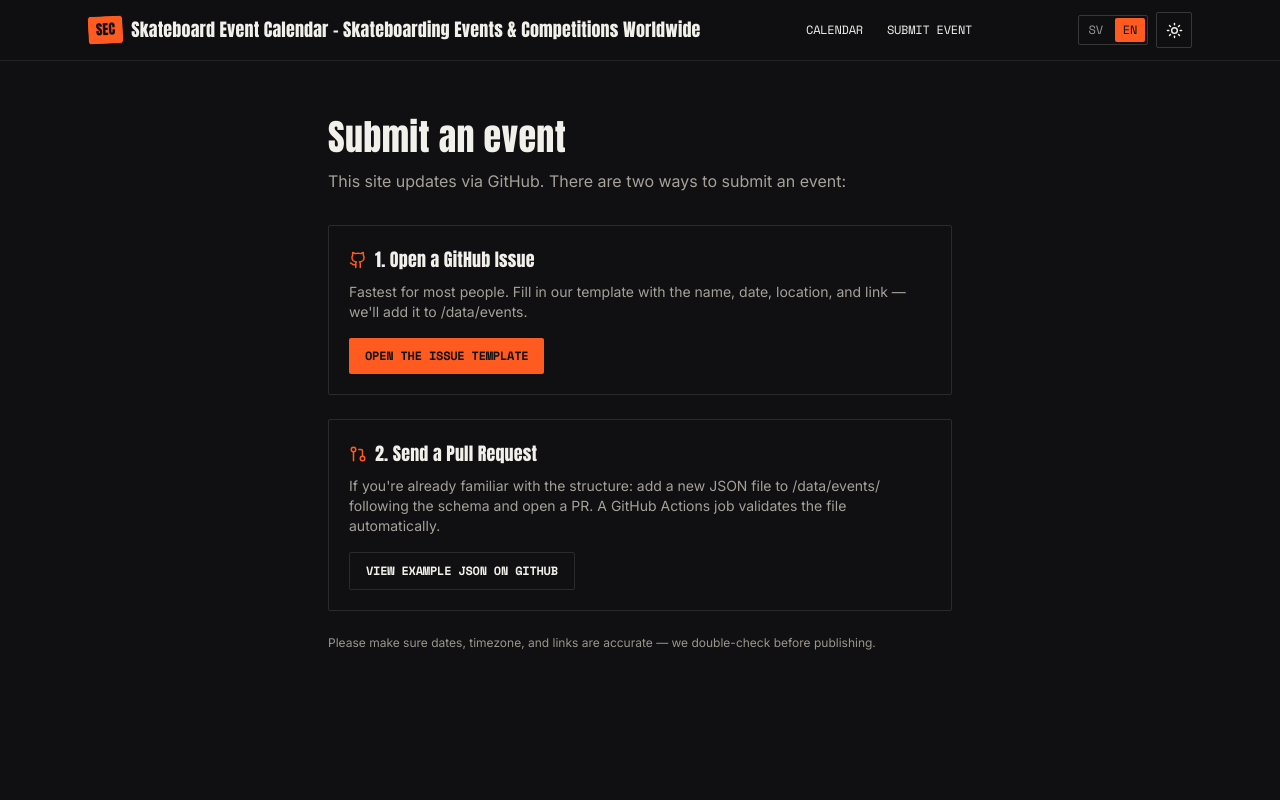
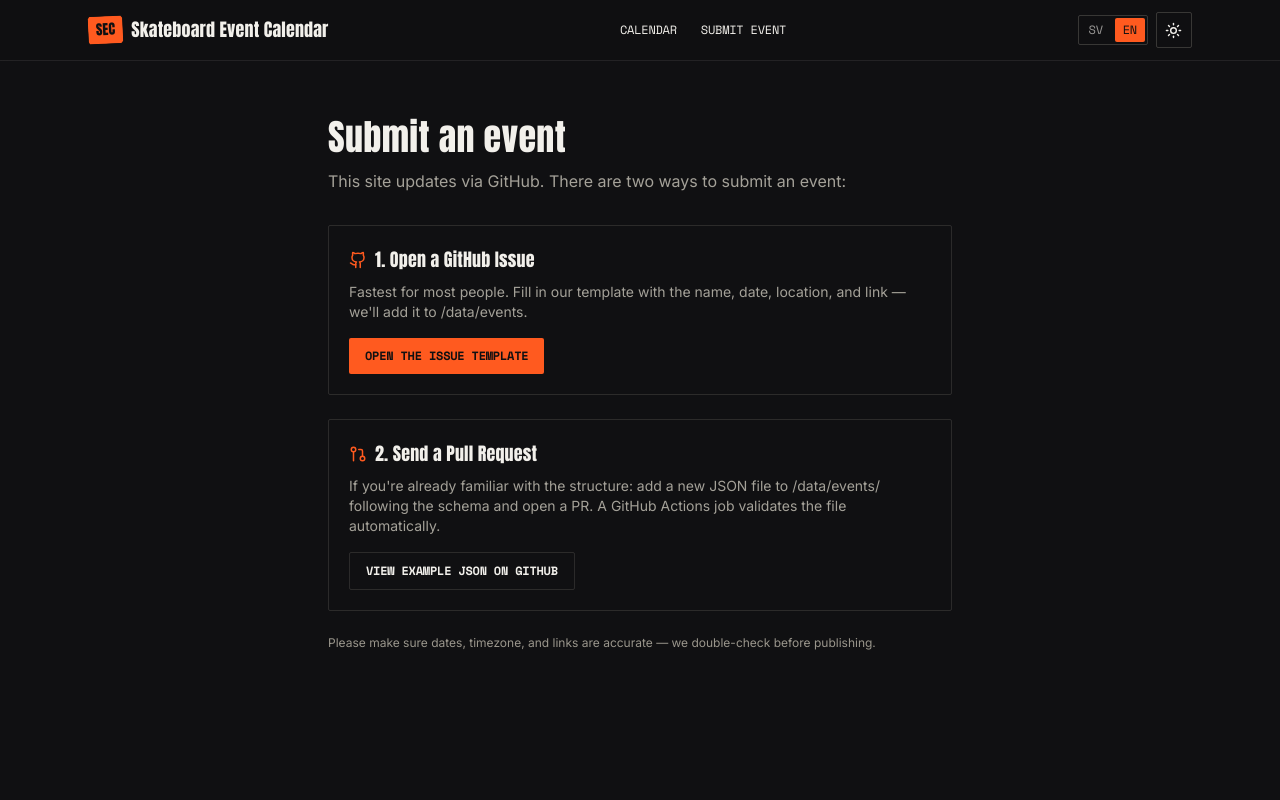
Before and after one commit to martinbjk/SkateboardCalender, a Next.js app: page /en/submit in a window 1280 px wide. Shown: the top 800 px of the page. Built offline with nearby package versions, Linux system fonts and the light colour scheme.

Commit message:
Update site title translation key from 'siteTitle' to 'siteName'

```diff
--- a/src/components/Header.tsx
+++ b/src/components/Header.tsx
@@ -13,7 +13,7 @@ export function Header() {
             SEC
           </span>
           <span className="font-display text-lg tracking-tight group-hover:text-spray">
-            {t('meta.siteTitle')}
+            {t('meta.siteName')}
           </span>
         </Link>
 
```
